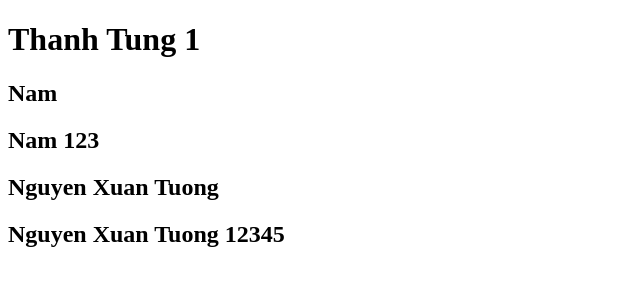
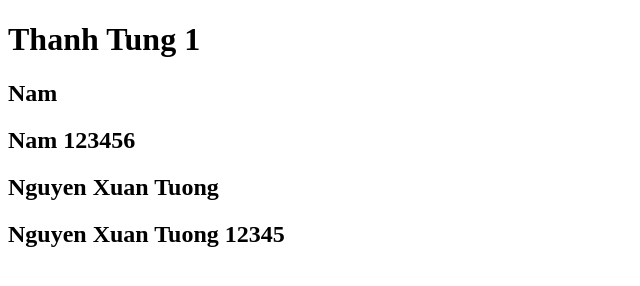
Before and after one commit to NXuanTuong/learn-git, a plain HTML site: page src/index.html in a window 1280 px wide. Shown: the full height of the page, 0-640 px from the left. Drawn offline with Linux system fonts and the light colour scheme.

Commit message:
nam commit 3

```diff
--- a/src/index.html
+++ b/src/index.html
@@ -9,7 +9,7 @@
 	<body>
 		<h1>Thanh Tung 1</h1>
 		<h2>Nam</h2>
-		<h2>Nam 123</h2>
+		<h2>Nam 123456</h2>
 		<h2>Nguyen Xuan Tuong</h2>
 		<h2>Nguyen Xuan Tuong 12345</h2>
 	</body>
```
